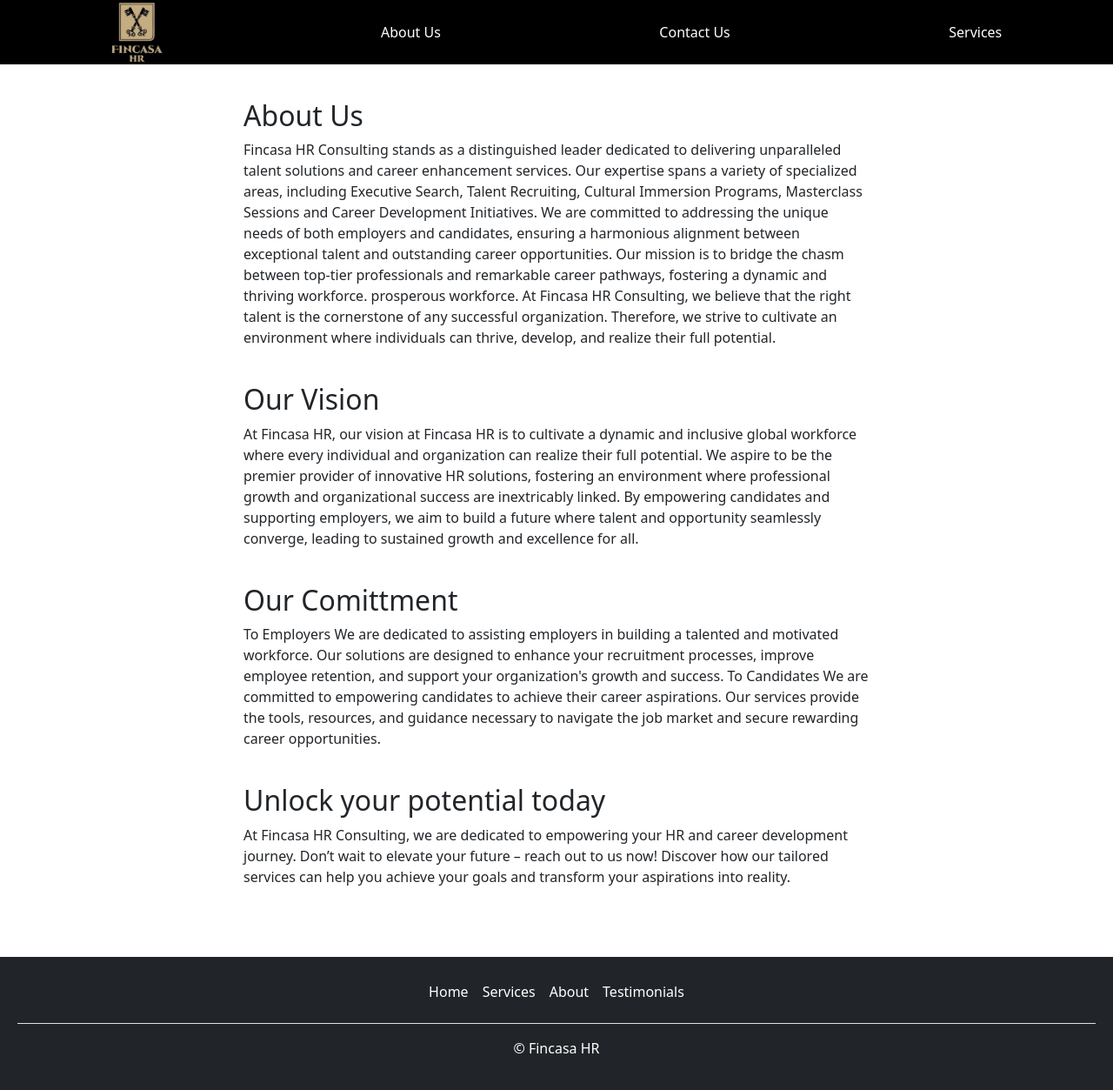
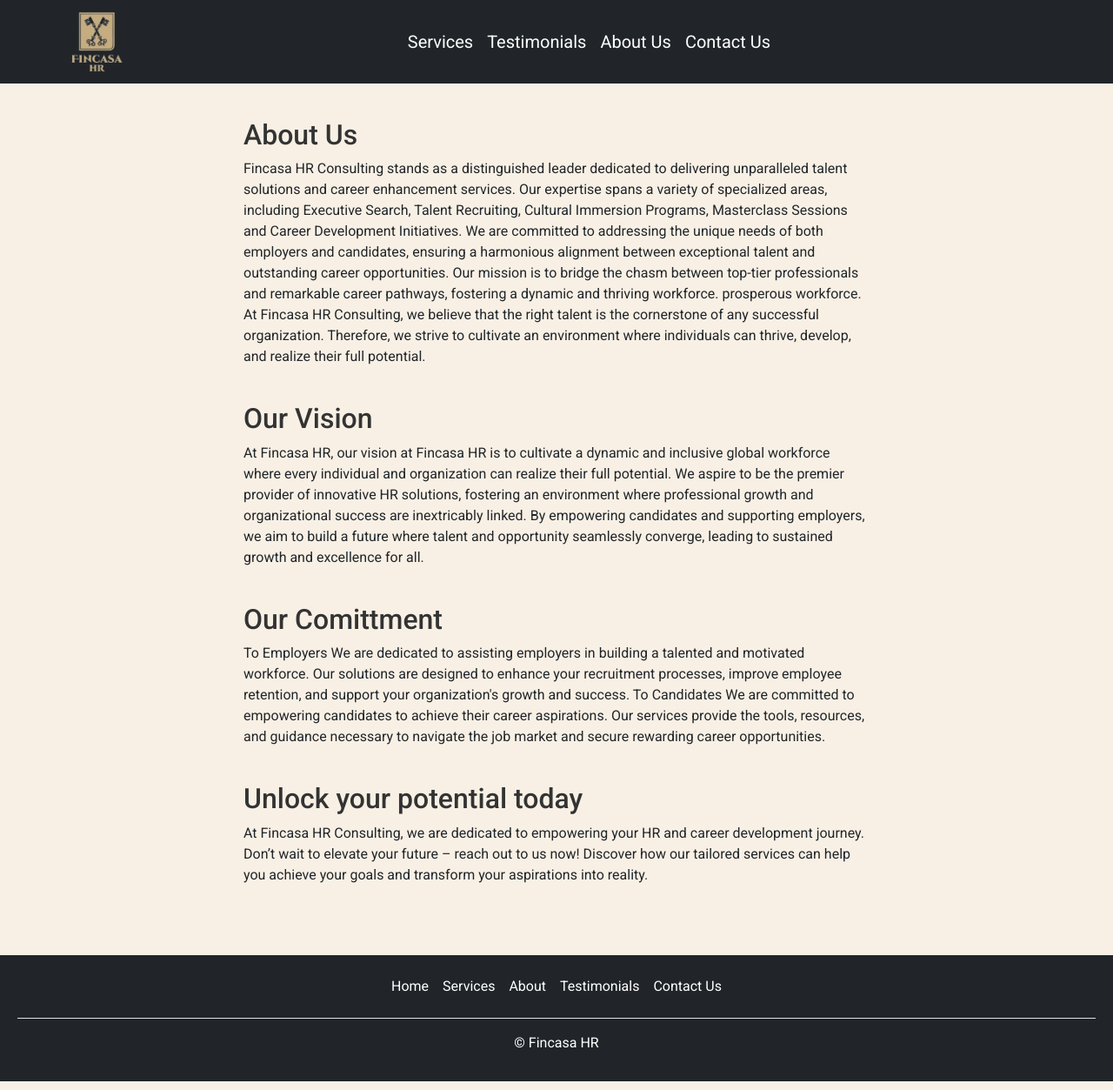
Before and after one commit to Mohammed-Amaan/lets-dev, a plain HTML site: page aboutUs.html in a window 1280 px wide. Shown: the whole page at 87% size. Drawn offline with nearby package versions, Linux system fonts and the light colour scheme.

Commit message:
added about us page

```diff
--- a/aboutUs.html
+++ b/aboutUs.html
@@ -1,24 +1,27 @@
 <!DOCTYPE html>
 <html lang="en">
   <head>
-    <meta charset="UTF-8">
-    <meta name="viewport" content="width=device-width, initial-scale=1.0">
+    <meta charset="UTF-8" />
+    <meta name="viewport" content="width=device-width, initial-scale=1.0" />
     <title>About Us</title>
+
+    <link
+      href="https://cdn.jsdelivr.net/npm/bootstrap@5.3.3/dist/css/bootstrap.min.css"
+      rel="stylesheet"
+      integrity="sha384-QWTKZyjpPEjISv5WaRU9OFeRpok6YctnYmDr5pNlyT2bRjXh0JMhjY6hW+ALEwIH"
+      crossorigin="anonymous"
+    />
+    <link rel="preconnect" href="https://fonts.googleapis.com" />
+    <link rel="preconnect" href="https://fonts.gstatic.com" crossorigin />
+    <link
+      href="https://fonts.googleapis.com/css2?family=Roboto:ital,wght@0,100;0,300;0,400;0,500;0,700;0,900;1,100;1,300;1,400;1,500;1,700;1,900&display=swap"
+      rel="stylesheet"
+    />
+    <link rel="preconnect" href="https://fonts.googleapis.com">
+<link rel="preconnect" href="https://fonts.gstatic.com" crossorigin>
+<link href="https://fonts.googleapis.com/css2?family=Montserrat:ital,wght@0,100..900;1,100..900&display=swap" rel="stylesheet">
+<link rel="stylesheet" href="styles.css">
     <style>
-        /* Add your CSS styles here */
-        body {
-            margin: 0;
-            padding: 0;
-            background-color: #F8F0E5;
-            font-family: 'Roboto', sans-serif;
-        }
-
-        header {
-            background-color: #333;
-            color: #fff;
-            padding: 20px;
-            text-align: center;
-        }
 
 
       main {
@@ -41,82 +44,138 @@
         text-align: center;
       }
 
-        .header-container{
-  background-color:black;
-  color:white;
-  margin:0;
-  padding:2px;
-  display:flex;
-  justify-content: space-around;
-  align-items: center;
-  text-align: center;
-  width: 100%;
-}
-.header-container a{
-  text-decoration: none;
-  color: white;
-}
-.logo{
+      .logo {
         height: 70px;
       }
     </style>
-     <link href="https://cdn.jsdelivr.net/npm/bootstrap@5.3.3/dist/css/bootstrap.min.css" rel="stylesheet" integrity="sha384-QWTKZyjpPEjISv5WaRU9OFeRpok6YctnYmDr5pNlyT2bRjXh0JMhjY6hW+ALEwIH" crossorigin="anonymous">
-     <link rel="preconnect" href="https://fonts.googleapis.com" />
-    <link rel="preconnect" href="https://fonts.gstatic.com" crossorigin />
-    <link
-      href="https://fonts.googleapis.com/css2?family=Roboto:ital,wght@0,100;0,300;0,400;0,500;0,700;0,900;1,100;1,300;1,400;1,500;1,700;1,900&display=swap"
-      rel="stylesheet"
-    />
   </head>
   <body>
-    <div class="header-container">
-        <div>
-            <img class="logo" src="./FHR_LOGOG-removebg-preview.png" alt="Logo">
+    <!--navbar-->
+    <nav class="navbar navbar-expand-lg navbar-dark bg-dark">
+      <div class="container">
+        <a class="navbar-brand" href="./index.html">
+          <img class="logo" src="./FHR_LOGOG-removebg-preview.png" alt="Logo" />
+        </a>
+        <button
+          class="navbar-toggler"
+          type="button"
+          data-bs-toggle="collapse"
+          data-bs-target="#navbarNav"
+          aria-controls="navbarNav"
+          aria-expanded="false"
+          aria-label="Toggle navigation"
+        >
+          <span class="navbar-toggler-icon"></span>
+        </button>
+        <div class="collapse navbar-collapse" id="navbarNav">
+          <ul class="navbar-nav mx-auto">
+            <li class="nav-item">
+              <a class="nav-link text-white fs-5" href="./services.html"
+                >Services</a
+              >
+            </li>
+            <li class="nav-item">
+              <a class="nav-link text-white fs-5" href="./testimonials.html"
+                >Testimonials</a
+              >
+            </li>
+            <li class="nav-item">
+              <a class="nav-link text-white fs-5" href="./aboutUs.html"
+                >About Us</a
+              >
+            </li>
+            <li class="nav-item">
+              <a class="nav-link text-white fs-5" href="./contactUs.html"
+                >Contact Us</a
+              >
+            </li>
+          </ul>
         </div>
-      <div>
-        <a href="">About Us</a>
       </div>
-      <div>
-        <a href="">Contact Us</a>
-      </div>
-      <div><a href="">Services</a></div>
-    </div>
+    </nav>
 
     <main>
       <section>
         <h2>About Us</h2>
-            <p>Fincasa HR Consulting stands as a distinguished leader dedicated to delivering unparalleled talent solutions and career enhancement services. Our expertise spans a variety of specialized areas, including Executive Search, Talent Recruiting, Cultural Immersion Programs, Masterclass Sessions and Career Development Initiatives. We are committed to addressing the unique needs of both employers and candidates, ensuring a harmonious alignment between exceptional talent and outstanding career opportunities.
-
-                Our mission is to bridge the chasm between top-tier professionals and remarkable career pathways, fostering a dynamic and thriving workforce. prosperous workforce. At Fincasa HR Consulting, we believe that the right talent is the cornerstone of any successful organization. Therefore, we strive to cultivate an environment where individuals can thrive, develop, and realize their full potential. </p>
+        <p>
+          Fincasa HR Consulting stands as a distinguished leader dedicated to
+          delivering unparalleled talent solutions and career enhancement
+          services. Our expertise spans a variety of specialized areas,
+          including Executive Search, Talent Recruiting, Cultural Immersion
+          Programs, Masterclass Sessions and Career Development Initiatives. We
+          are committed to addressing the unique needs of both employers and
+          candidates, ensuring a harmonious alignment between exceptional talent
+          and outstanding career opportunities. Our mission is to bridge the
+          chasm between top-tier professionals and remarkable career pathways,
+          fostering a dynamic and thriving workforce. prosperous workforce. At
+          Fincasa HR Consulting, we believe that the right talent is the
+          cornerstone of any successful organization. Therefore, we strive to
+          cultivate an environment where individuals can thrive, develop, and
+          realize their full potential.
+        </p>
       </section>
       <section>
         <h2>Our Vision</h2>
-            <p>At Fincasa HR, our vision at Fincasa HR is to cultivate a dynamic and inclusive global workforce where every individual and organization can realize their full potential. We aspire to be the premier provider of innovative HR solutions, fostering an environment where professional growth and organizational success are inextricably linked. By empowering candidates and supporting employers, we aim to build a future where talent and opportunity seamlessly converge, leading to sustained growth and excellence for all. </p>
+        <p>
+          At Fincasa HR, our vision at Fincasa HR is to cultivate a dynamic and
+          inclusive global workforce where every individual and organization can
+          realize their full potential. We aspire to be the premier provider of
+          innovative HR solutions, fostering an environment where professional
+          growth and organizational success are inextricably linked. By
+          empowering candidates and supporting employers, we aim to build a
+          future where talent and opportunity seamlessly converge, leading to
+          sustained growth and excellence for all.
+        </p>
       </section>
 
       <section>
         <h2>Our Comittment</h2>
-            <p>To Employers
-
-                We are dedicated to assisting employers in building a talented and motivated workforce. Our solutions are designed to enhance your recruitment processes, improve employee retention, and support your organization's growth and success.
-
-                To Candidates
-
-                We are committed to empowering candidates to achieve their career aspirations. Our services provide the tools, resources, and guidance necessary to navigate the job market and secure rewarding career opportunities. </p>
+        <p>
+          To Employers We are dedicated to assisting employers in building a
+          talented and motivated workforce. Our solutions are designed to
+          enhance your recruitment processes, improve employee retention, and
+          support your organization's growth and success. To Candidates We are
+          committed to empowering candidates to achieve their career
+          aspirations. Our services provide the tools, resources, and guidance
+          necessary to navigate the job market and secure rewarding career
+          opportunities.
+        </p>
       </section>
 
       <section>
         <h2>Unlock your potential today</h2>
-            <p>At Fincasa HR Consulting, we are dedicated to empowering your HR and career development journey. Don’t wait to elevate your future – reach out to us now!  Discover how our tailored services can help you achieve your goals and transform your aspirations into reality. </p>
+        <p>
+          At Fincasa HR Consulting, we are dedicated to empowering your HR and
+          career development journey. Don’t wait to elevate your future – reach
+          out to us now! Discover how our tailored services can help you achieve
+          your goals and transform your aspirations into reality.
+        </p>
       </section>
     </main>
-    <div class="container-fluid my-0 px-0">
-        <footer class="bg-dark text-white">
+    <div class="container-fluid px-0">
+      <footer class="bg-dark py-3 my-0">
         <ul class="nav justify-content-center border-bottom pb-3 mb-3">
-            <li class="nav-item"><a href="#" class="nav-link px-2 text-white">Home</a></li>
-            <li class="nav-item"><a href="#" class="nav-link px-2 text-white">Services</a></li>
-            <li class="nav-item"><a href="#" class="nav-link px-2 text-white">About</a></li>
-            <li class="nav-item"><a href="#" class="nav-link px-2 text-white">Testimonials</a></li>
+          <li class="nav-item">
+            <a href="./index.html" class="nav-link px-2 text-white">Home</a>
+          </li>
+          <li class="nav-item">
+            <a href="./services.html" class="nav-link px-2 text-white"
+              >Services</a
+            >
+          </li>
+          <li class="nav-item">
+            <a href="./aboutUs.html" class="nav-link px-2 text-white">About</a>
+          </li>
+          <li class="nav-item">
+            <a href="./testimonials.html" class="nav-link px-2 text-white"
+              >Testimonials</a
+            >
+          </li>
+          <li class="nav-item">
+            <a href="./contactUs.html" class="nav-link px-2 text-white"
+              >Contact Us</a
+            >
+          </li>
         </ul>
         <p class="text-center text-white">© Fincasa HR</p>
       </footer>
```
Lines whose indentation alone changed are shown as unchanged.
